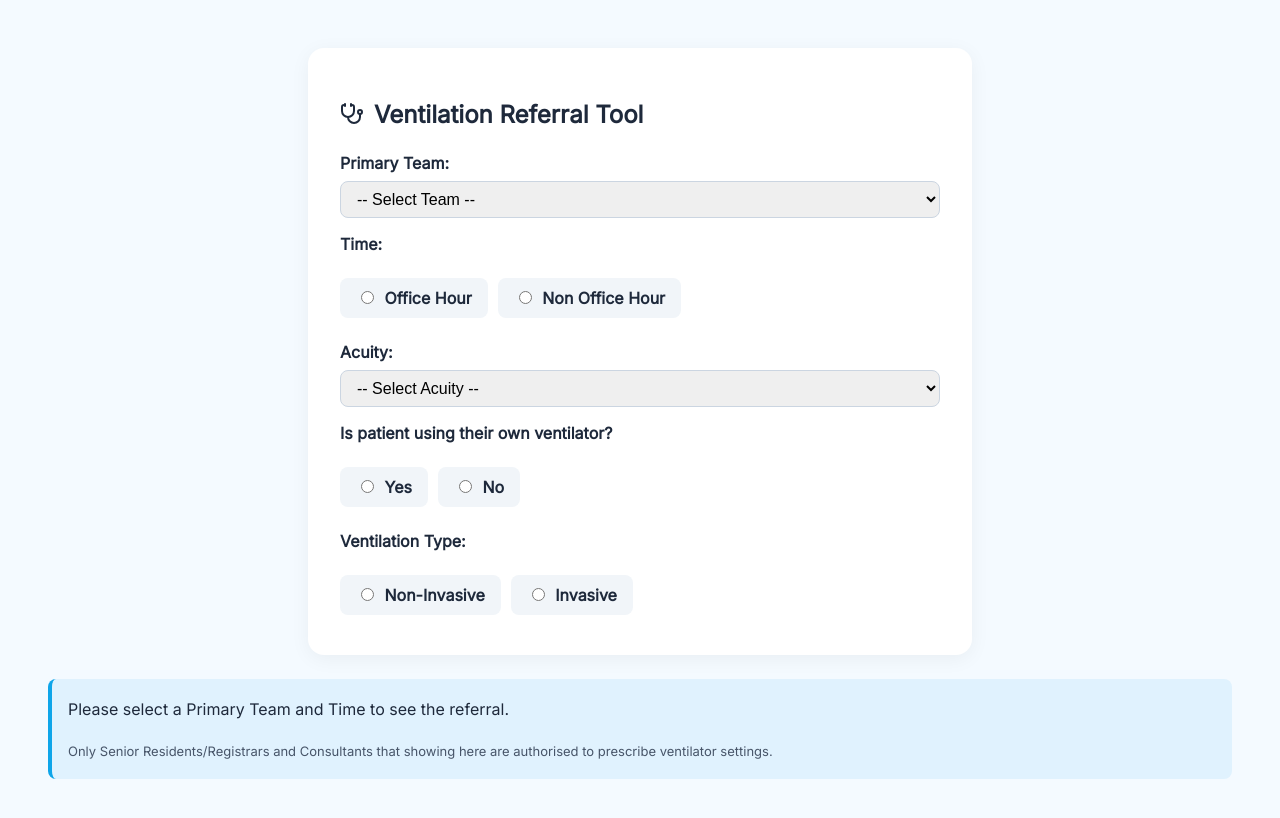
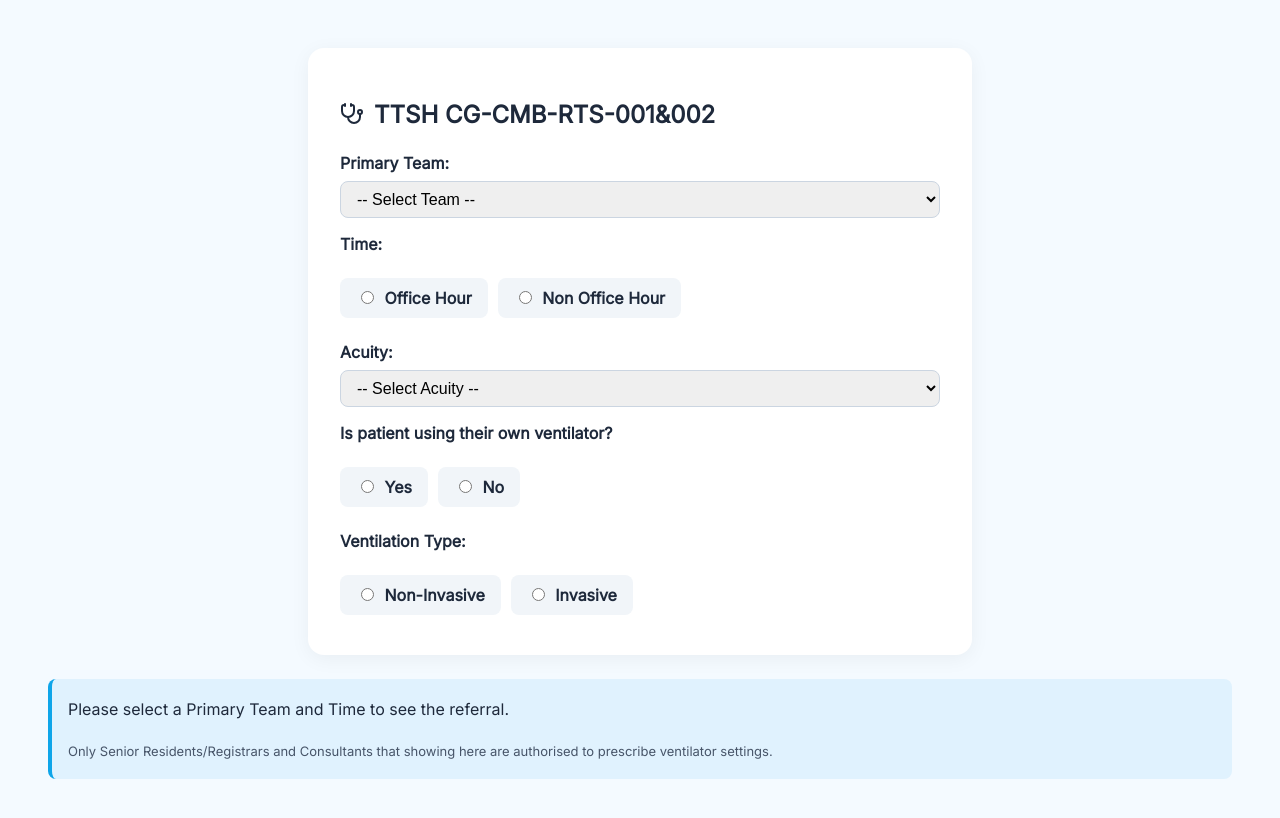
Before and after one commit to TY-816/TTSHVENTCG, a plain HTML site: page TTSHVentCG.html in a window 1280 px wide. Drawn offline with nearby package versions, Linux system fonts and the light colour scheme.

Commit message:
Update TTSHVentCG.html

```diff
--- a/TTSHVentCG.html
+++ b/TTSHVentCG.html
@@ -80,7 +80,7 @@
 <h2>
 <i data-lucide="stethoscope">
 </i>
-    Ventilation Referral Tool
+    TTSH CG-CMB-RTS-001&002
    </h2>
 <label for="department">
     Primary Team:
```
